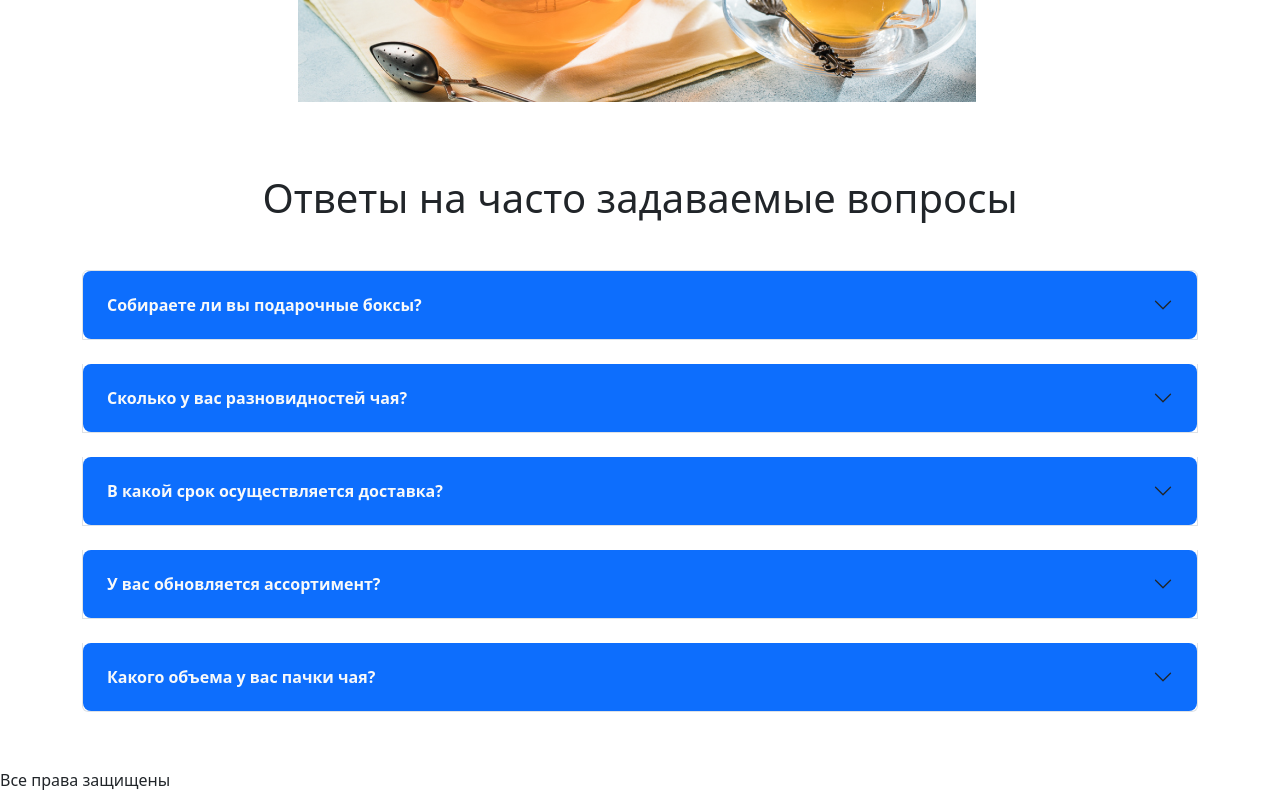
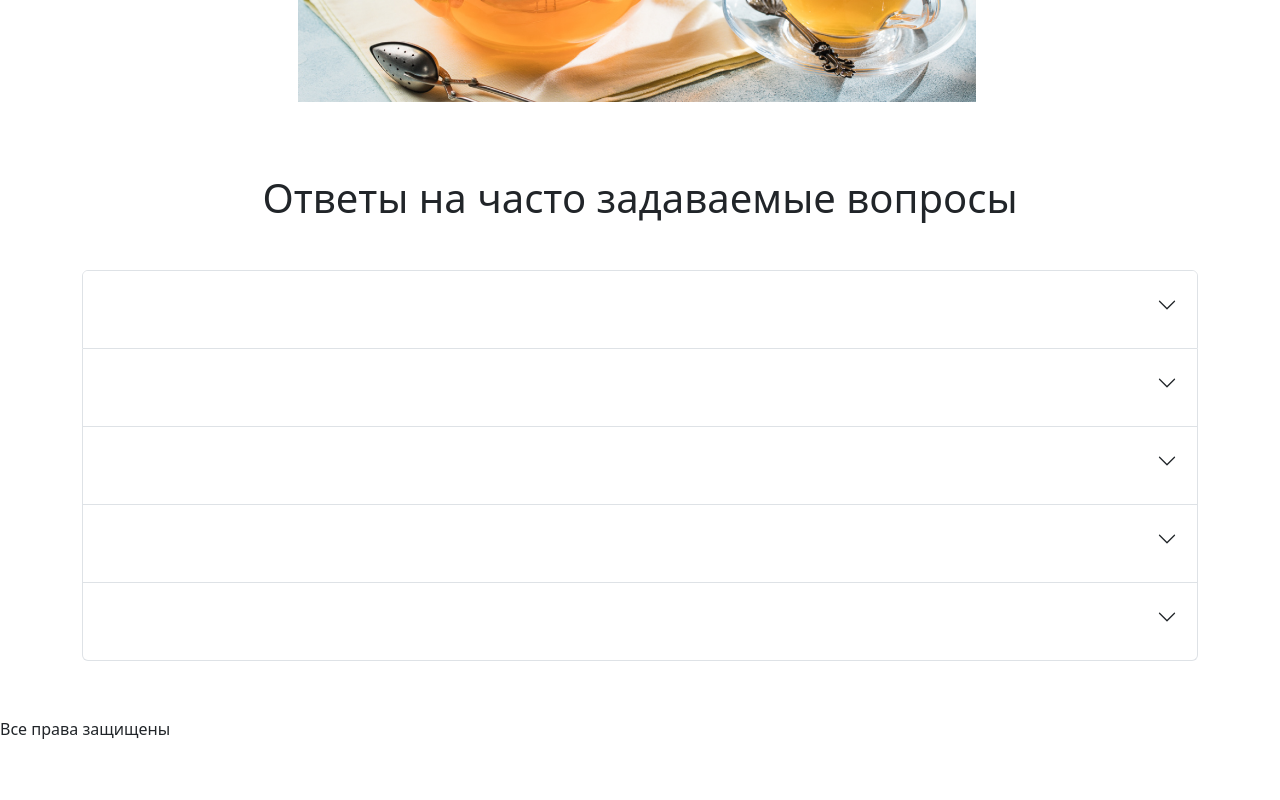
Before and after one commit to TatyanaGTV/tea_collection, an Angular app: page / in a window 1280 px wide. Shown: the part 355-1155 px from the top of the page. After the commit the page ends 1104 px from the top, so only its background shows below. Built offline with nearby package versions, Linux system fonts and the light colour scheme.

Commit message:
styles for accordion

```diff
--- a/src/app/app.module.ts
+++ b/src/app/app.module.ts
@@ -9,6 +9,7 @@ import {CatalogModule} from "./pages/catalog.module";
 import {GetProductService} from "./services/get-product.service";
 import {MainModule} from "./pages/main.module";
 import {NgbAccordionModule, NgbModule} from '@ng-bootstrap/ng-bootstrap';
+
 
 
 
@@ -26,6 +27,7 @@ import {NgbAccordionModule, NgbModule} from '@ng-bootstrap/ng-bootstrap';
     HttpClientModule,
     NgbModule,
     NgbAccordionModule,
+
   ],
   providers: [HttpClient, GetProductService],
   bootstrap: [AppComponent]
--- a/src/app/shared/accordion/accordion.component.html
+++ b/src/app/shared/accordion/accordion.component.html
@@ -1,89 +1,39 @@
-
-<div ngbAccordion class="accordion" >
-  <div class="accordion-item mb-4" ngbAccordionItem [ngbCollapse]="false">
-    <h3 class="accordion-header" id="headingOne" ngbAccordionHeader>
-      <button class="accordion-button collapsed rounded-3 bg-primary text-light fw-bold border border-0 p-4"
-              type="button"
-              data-bs-toggle="collapse"
-              data-bs-target="#collapseOne" aria-expanded="true" aria-controls="collapseOne" ngbAccordionButton >
-        Собираете ли вы подарочные боксы?
-      </button>
-    </h3>
-    <div id="collapseOne" class="accordion-collapse collapse" aria-labelledby="headingOne"
-         data-bs-parent="#accordion" ngbAccordionCollapse >
-      <div class="accordion-body border border-0" ngbAccordionBody>
-        <ng-template>
+<ngb-accordion #acc="ngbAccordion" activeIds="ngb-panel-0 " >
+  <ngb-panel title=" Собираете ли вы подарочные боксы? " >
+    <ng-template ngbPanelContent>
       Да, у нас есть такая услуга. Мы можем собрать подарочный бокс на любой вкус, объем и стоимость!
     </ng-template>
-      </div>
-    </div>
-  </div>
-  <div class="accordion-item mb-4" ngbAccordionItem>
-    <h3 class="accordion-header" id="headingTwo" ngbAccordionHeader>
-      <button class="accordion-button collapsed rounded-3 bg-primary text-light fw-bold border border-0 p-4"
-              type="button" data-bs-toggle="collapse"
-              data-bs-target="#collapseTwo" aria-expanded="false" aria-controls="collapseTwo" ngbAccordionButton>
-        Сколько у вас разновидностей чая?
-      </button>
-    </h3>
-    <div id="collapseTwo" class="accordion-collapse collapse" aria-labelledby="headingTwo"
-         data-bs-parent="#accordion" ngbAccordionCollapse>
-      <div class="accordion-body" ngbAccordionBody>
-        <ng-template>
+  </ngb-panel>
+  <ngb-panel>
+    <ng-template ngbPanelTitle>
+      <span>  Сколько у вас разновидностей чая?</span>
+    </ng-template>
+    <ng-template ngbPanelContent>
       Около тысячи. У нас представлены черные и зеленые чаи, также есть белые.
     </ng-template>
-      </div>
-    </div>
-  </div>
-  <div class="accordion-item mb-4" ngbAccordionItem>
-    <h2 class="accordion-header" id="headingThree" ngbAccordionHeader>
-      <button class="accordion-button collapsed rounded-3 bg-primary text-light fw-bold border border-0 p-4"
-              type="button" data-bs-toggle="collapse"
-              data-bs-target="#collapseThree" aria-expanded="false" aria-controls="collapseThree" ngbAccordionButton>
-        В какой срок осуществляется доставка?
-      </button>
-    </h2>
-    <div id="collapseThree" class="accordion-collapse collapse" aria-labelledby="headingThree"
-         data-bs-parent="#accordion" ngbAccordionCollapse>
-      <div class="accordion-body" ngbAccordionBody>
-        <ng-template>
+  </ngb-panel>
+  <ngb-panel>
+    <ng-template ngbPanelTitle>
+      <span>      В какой срок осуществляется доставка?</span>
+    </ng-template>
+    <ng-template ngbPanelContent>
       От одного до трех дней.
     </ng-template>
-      </div>
-    </div>
-  </div>
-  <div class="accordion-item mb-4" ngbAccordionItem>
-    <h2 class="accordion-header" id="headingFour" ngbAccordionHeader>
-      <button class="accordion-button collapsed rounded-3 bg-primary text-light fw-bold border border-0 p-4"
-              type="button" data-bs-toggle="collapse"
-              data-bs-target="#collapseFour" aria-expanded="false" aria-controls="collapseFour" ngbAccordionButton>
-        У вас обновляется ассортимент?
-      </button>
-    </h2>
-    <div id="collapseFour" class="accordion-collapse collapse" aria-labelledby="headingFour"
-         data-bs-parent="#accordion" ngbAccordionCollapse>
-      <div class="accordion-body" ngbAccordionBody>
-        <ng-template>
+  </ngb-panel>
+  <ngb-panel>
+    <ng-template ngbPanelTitle>
+      <span>     У вас обновляется ассортимент?</span>
+    </ng-template>
+    <ng-template ngbPanelContent>
       Да. Ассортимент у нас обновляется каждые три месяца
     </ng-template>
-      </div>
-    </div>
-  </div>
-  <div class="accordion-item mb-4" ngbAccordionItem>
-    <h2 class="accordion-header" id="headingFive" ngbAccordionHeader>
-      <button class="accordion-button collapsed rounded-3 bg-primary text-light fw-bold border border-0 p-4"
-              type="button" data-bs-toggle="collapse"
-              data-bs-target="#collapseFive" aria-expanded="false" aria-controls="collapseFive" ngbAccordionButton>
-        Какого объема у вас пачки чая?
-      </button>
-    </h2>
-    <div id="collapseFive" class="accordion-collapse collapse" aria-labelledby="headingFive"
-         data-bs-parent="#accordion" ngbAccordionCollapse>
-      <div class="accordion-body" ngbAccordionBody>
-        <ng-template>
+  </ngb-panel>
+  <ngb-panel>
+    <ng-template ngbPanelTitle>
+      <span>       Какого объема у вас пачки чая?</span>
+    </ng-template>
+    <ng-template ngbPanelContent>
       У нас представлен чай в трех объемах: 50гр, 100гр, 500гр.
     </ng-template>
-      </div>
-    </div>
-  </div>
-</div>
+  </ngb-panel>
+</ngb-accordion>
--- a/src/app/shared/accordion/accordion.component.scss
+++ b/src/app/shared/accordion/accordion.component.scss
@@ -1,3 +1,5 @@
+
+//@import "./node_modules/bootstrap/scss/variables";
 .accordion-item {
   border: none;
 }
@@ -10,3 +12,10 @@
 .btn.btn-primary {
   text-decoration: none;
 }
+.accordion-button  {
+  background-color: #3030de;
+
+  &:not(.collapsed){
+    background-color:#3030de;
+  }
+}
--- a/src/app/shared/accordion/accordion.component.ts
+++ b/src/app/shared/accordion/accordion.component.ts
@@ -1,21 +1,10 @@
 import {Component} from '@angular/core';
-import {NgbAccordionModule, NgbCollapseModule} from "@ng-bootstrap/ng-bootstrap";
 
-declare var $: any;
 @Component({
   selector: 'ngbd-accordion-basic',
-  standalone: true,
-  imports: [NgbAccordionModule, NgbCollapseModule],
   templateUrl: './accordion.component.html',
-//  styleUrls: ['./accordion.component.scss']
+ // styleUrls: ['./accordion.component.scss']
 })
-export class NgbdAccordionBasic  {
-  constructor() { }
-
- // ngOnInit(): void {
-  //  $( function() : void {
-  //    $( "#accordion" ).accordion();
-  //  });
- // }
+export class NgbdAccordionBasic {
 
 }
--- a/src/app/shared/shared.module.ts
+++ b/src/app/shared/shared.module.ts
@@ -8,16 +8,18 @@ import {NgbAccordionModule} from "@ng-bootstrap/ng-bootstrap";
 import {NgbdAccordionBasic} from "./accordion/accordion.component";
 
 
+
 @NgModule({
   declarations: [
     FooterComponent,
     HeaderComponent,
     TeaCardComponent,
+    NgbdAccordionBasic,
+
   ],
   imports: [
     CommonModule,
     NgbAccordionModule,
-    NgbdAccordionBasic,
     SharedRoutingModule
   ],
   exports:[
--- a/src/styles.scss
+++ b/src/styles.scss
@@ -1,3 +1,5 @@
+//@import "./node_modules/bootstrap/scss/variables";
+
 * {
   margin: 0;
   padding: 0;
@@ -34,6 +36,52 @@ body {
 }
 .card {
   display: inline-block;
+}
+.accordion-item {
+  border: none;
+}
+.accordion-button::after {
+  background-image: url("/assets/images/Vector.png");
+}
+.accordion-button:not(.collapsed)::after {
+  background-image: url("/assets/images/Vector.png");
+}
+.btn.btn-primary {
+  text-decoration: none;
+}
+.accordion-button  {
+  border: none;
+  color: white!important;
+  background-color: #0D6EFDFF;
+  margin-bottom: 10px;
+  outline: none;
+  font-weight: bold;
+  height: 67px;
+
+  &:not(.collapsed){
+    border: none;
+    background-color: #0D6EFDFF;
+    color:white;
+
+  }
+
+  &:active{
+    border: none;
+    outline: none;
+  }
+}
+.button:focus:not(:focus-visible){
+  outline: none!important;
+}
+.button:focus:not(:focus-visible){
+  outline: none!important;
+}
+.ngb-panel-0{
+  color:white;
+  border: none;
+}
+.ngb-accordion .accordion {
+  --bs-accordion-bg: none;
 }
 
 @media screen and (max-width:1024px) {
```
Lines whose indentation alone changed are shown as unchanged.
